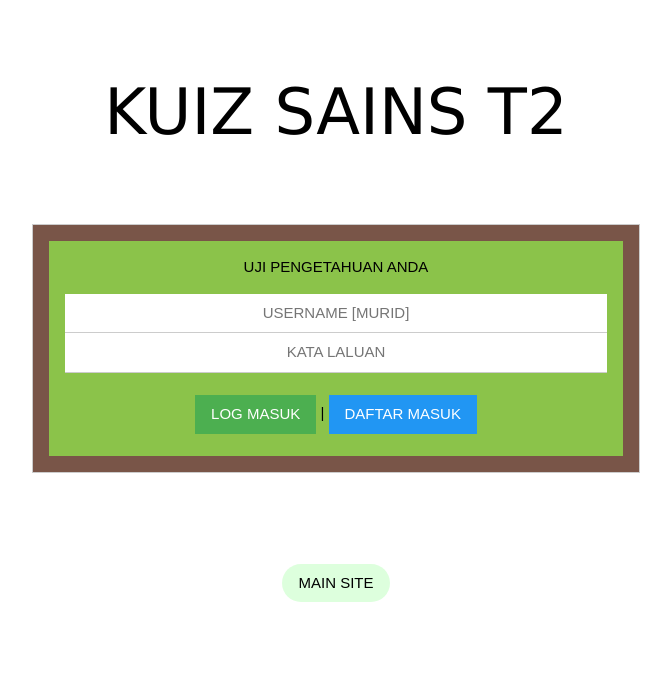
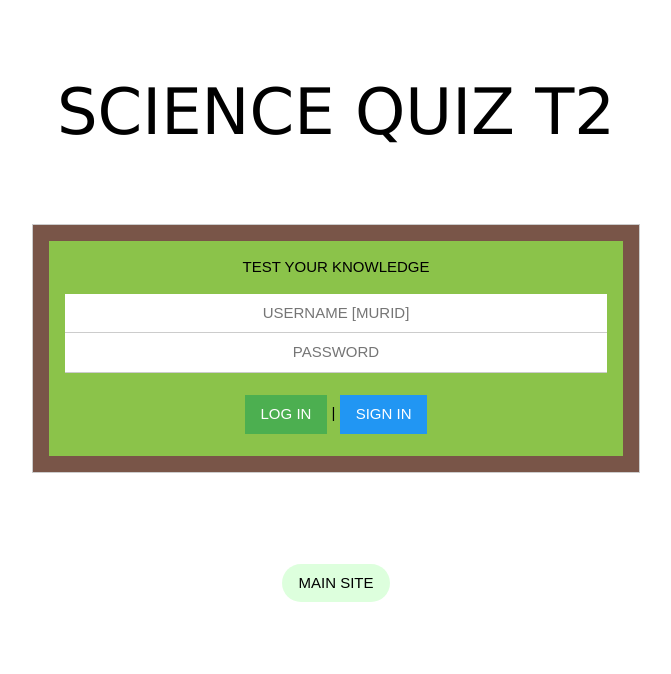
Before and after one commit to dotrovi/untitledOnlineQuiz, a PHP site: page /StudentLogin.php in a window 1280 px wide. Shown: the top 674 px of the page, without its empty margins (304-975 px from the left). Run offline with PHP 8.4, Linux system fonts and the light colour scheme.

Commit message:
Update StudentLogin.php

```diff
--- a/StudentLogin.php
+++ b/StudentLogin.php
@@ -12,17 +12,17 @@
                 <div id="page-containter">
                         <div id="content-wrap">
                                 <div class="w3-container w3-center" style="width:50%; margin: 0px auto;">
-		                        <p class="w3-audiowide w3-jumbo w3-animate-opacity">KUIZ SAINS T2</p>
+		                        <p class="w3-audiowide w3-jumbo w3-animate-opacity">SCIENCE QUIZ T2</p>
 			                <div class="w3-border w3-brown">
 				                <div class="w3-container w3-margin w3-light-green w3-animate-opacity">
-				                        <p class="b"> UJI PENGETAHUAN ANDA </p>
+				                        <p class="b"> TEST YOUR KNOWLEDGE </p>
 
                                                         <!-- BORANG LOG MASUK -->
 				                        <form action="LoginProcess.php?q=1" method="post" class="textFormat">
 					                        <input class="w3-input w3-center" type="text" name="username" placeholder="USERNAME [MURID]">
-					                        <input class="w3-input w3-center" type="password" name="pwd" placeholder="KATA LALUAN">
+					                        <input class="w3-input w3-center" type="password" name="pwd" placeholder="PASSWORD">
 					                        <br>
-					                        <button class="w3-btn w3-green" type="submit" name="login">LOG MASUK</button> | <a href="StudentRegister.php" class="w3-btn w3-blue" type="submit" name="signup">DAFTAR MASUK</a>
+					                        <button class="w3-btn w3-green" type="submit" name="login">LOG IN</button> | <a href="StudentRegister.php" class="w3-btn w3-blue" type="submit" name="signup">SIGN IN</a>
 					                        <br><br>
 				                        </form>
                                                     	<!-- TAMAT BORANG LOG MASUK -->
```
